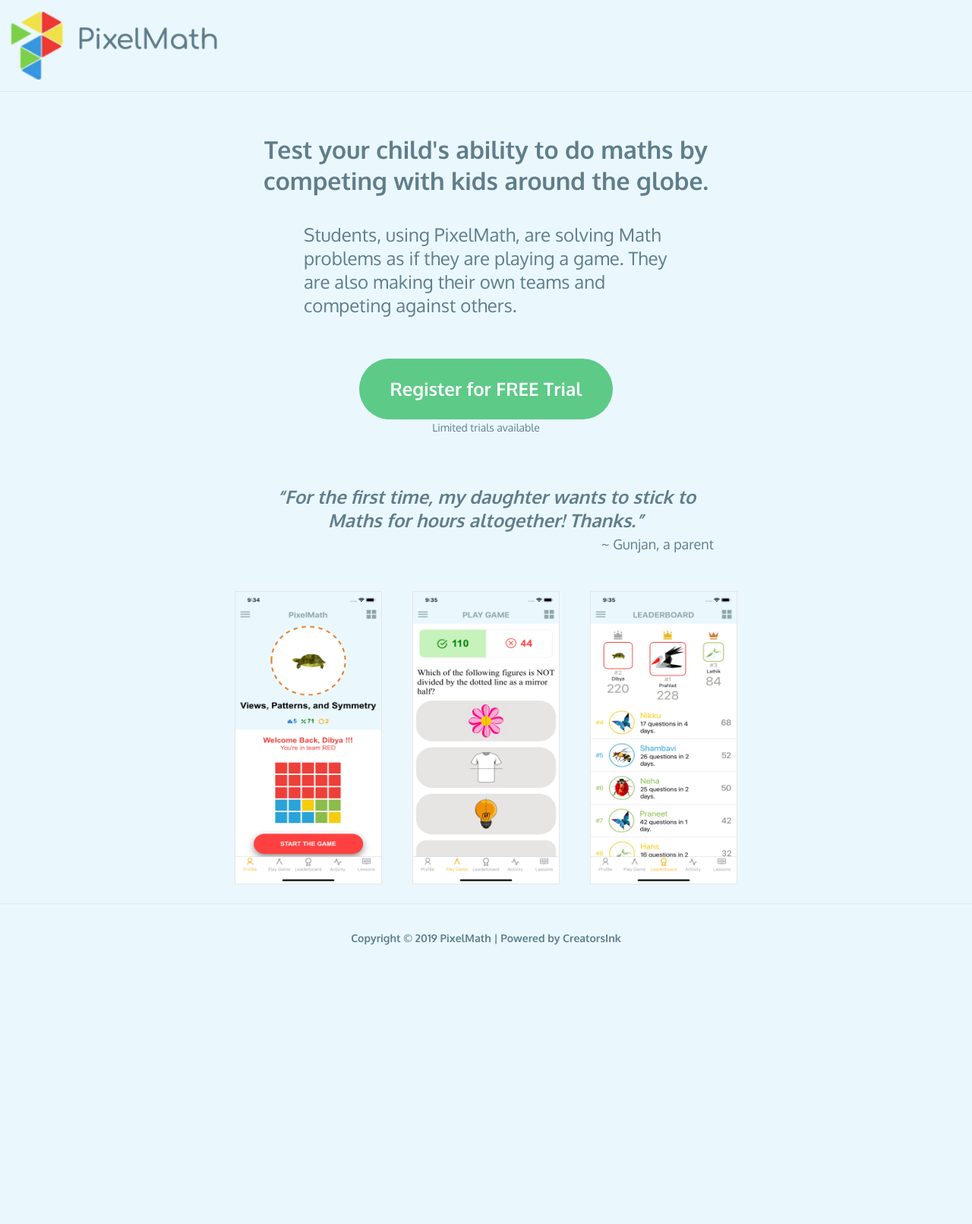
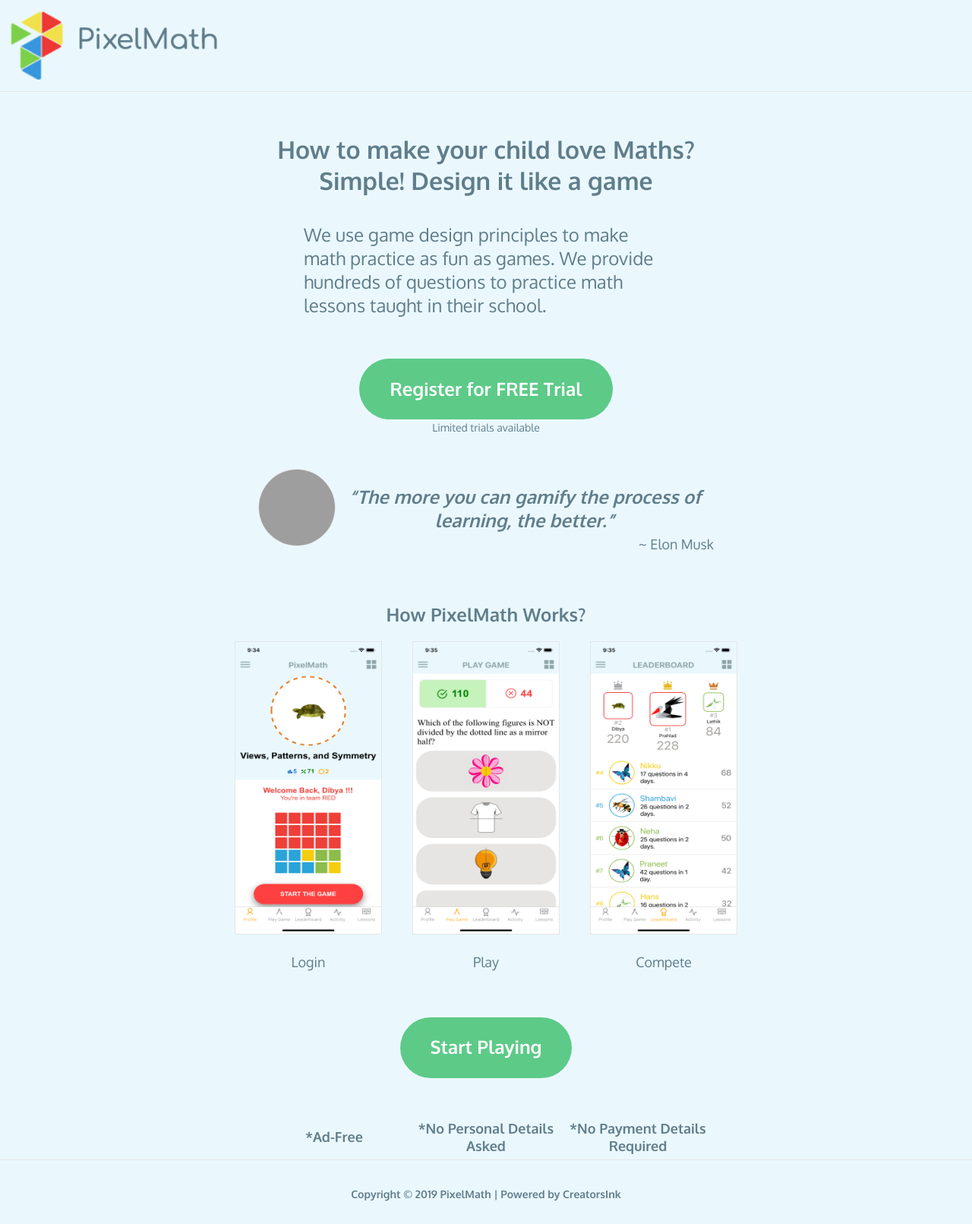
Before and after one commit to pixelmath/website, a Flask app: template templates/template_2.html in a window 1280 px wide. Shown: the whole page at 76% size. Before the commit the page ends 1244 px from the top, so only its background shows below. Run offline with Flask 2, Linux system fonts and the light colour scheme; the template is opened without the code that fills it, so the values that code supplies are empty; parts of the project's set-up code (start-up, migrations or seed data) failed here and were passed over; grey boxes are pictures that could not be loaded.

Commit message:
new template

```diff
--- a/templates/template_2.html
+++ b/templates/template_2.html
@@ -313,7 +313,7 @@
                   <tr>
                     <td class="pull-left mobile-header-padding-left" style="vertical-align: middle;">
                       <a href=""><img width="280" height="100" src="https://pixelmath.org/static/images/email_head.png" alt="logo"></a>
-                      <img src="https://pixelmath.org/api/email-open?guid=79f648e1-d322-4daa-8adb-97484ef74a89" style="display: none;">
+                      <img src="https://pixelmath.org/api/email-open?guid=c8930110-9249-4f17-b016-485f1ce0b769" style="display: none;">
                     </td>
                   </tr>
                 </table>
@@ -329,7 +329,9 @@
         <table cellspacing="0" cellpadding="0" width="600" class="w320">
           <tr>
             <td class="header-lg">
-              Test your child's ability to do maths by competing with kids around the globe.
+              <div>
+                How to make your child love Maths? Simple! Design it like a game
+              </div>
             </td>
           </tr>
         </table>
@@ -342,7 +344,83 @@
         <table cellspacing="0" cellpadding="0" width="600" class="w320">
           <tr>
             <td class="header-md free-text">
-              Students, using PixelMath, are solving Math problems as if they are playing a game. They are also making their own teams and competing against others.
+              We use game design principles to make math practice as fun as games. We provide hundreds of questions to practice math lessons taught in their school.
+            </td>
+          </tr>
+        </table>
+      </center>
+    </td>
+  </tr>
+  <tr>
+    <td align="center" valign="top" width="100%" style="background-color: #eaf8fe;" class="content-padding">
+      <center>
+        <table cellspacing="0" cellpadding="0" width="600" class="w320">
+          <tr style="margin-top: 20px">
+            <td class="button" colspan="2">
+              <div>
+                <a href="https://pixelmath.org?guid=c8930110-9249-4f17-b016-485f1ce0b769">
+                  <button class='btn-green2'>Register for FREE Trial</button>
+                </a>
+              </div>
+              <div>
+                Limited trials available
+              </div>
+            </td>
+          </tr>
+          <tr>
+            <td>
+              <a href=""><img width="100" height="100" src="https://static.independent.co.uk/s3fs-public/thumbnails/image/2018/08/08/17/elon-musk.jpg?w968h681" style="border: 1px solid #e5e5e5; border-radius: 50%;" alt="profile_screen"></a>
+            </td>
+            <td>
+              <div class="header-md">
+                <q style="font-style: italic;">The more you can gamify the process of learning, the better.</q>
+              </div>
+              <div class="header-sm" style="text-align: right;">
+                ~ Elon Musk
+              </div>
+            </td>
+          </tr>
+        </table>
+      </center>
+    </td>
+  </tr>
+  <tr>
+    <td align="center" valign="top" width="100%" style="background-color: #eaf8fe;" class="content-padding">
+      <center>
+        <table cellspacing="0" cellpadding="0" width="600" class="w320">
+          <tr>
+            <td colspan="3">
+              <div class="header-md">
+                How PixelMath Works?
+              </div>
+            </td>
+          </tr>
+          <tr>
+            <td style="padding: 20px">
+              <a href=""><img width="192" height="384" src="https://pixelmath.org/static/images/profile_screen.png" style="border: 1px solid #e5e5e5" alt="profile_screen"></a>
+            </td>
+            <td style="padding: 20px">
+              <a href=""><img width="192" height="384" src="https://pixelmath.org/static/images/question_screen.png" style="border: 1px solid #e5e5e5" alt="question_screen"></a>
+            </td>
+            <td style="padding: 20px">
+              <a href=""><img width="192" height="384" src="https://pixelmath.org/static/images/leaderboard_screen.png" style="border: 1px solid #e5e5e5" alt="leaderboard_screen"></a>
+            </td>
+          </tr>
+          <tr>
+            <td>
+              <div class="header-sm" style="text-align: center;">
+                Login
+              </div>
+            </td>
+            <td>
+              <div class="header-sm" style="text-align: center;">
+                Play
+              </div>
+            </td>
+            <td>
+              <div class="header-sm" style="text-align: center;">
+                Compete
+              </div>
             </td>
           </tr>
         </table>
@@ -356,22 +434,9 @@
           <tr style="margin-top: 20px">
             <td class="button">
               <div>
-                <a href="https://pixelmath.org?guid=79f648e1-d322-4daa-8adb-97484ef74a89">
-                  <button class='btn-green2'>Register for FREE Trial</button>
+                <a href="https://pixelmath.org?guid=c8930110-9249-4f17-b016-485f1ce0b769">
+                  <button class='btn-green2'>Start Playing</button>
                 </a>
-              </div>
-              <div>
-                Limited trials available
-              </div>
-            </td>
-          </tr>
-          <tr>
-            <td>
-              <div class="header-md">
-                <q style="font-style: italic;">For the first time, my daughter wants to stick to Maths for hours altogether! Thanks.</q>
-              </div>
-              <div class="header-sm" style="text-align: right;">
-                ~ Gunjan, a parent
               </div>
             </td>
           </tr>
@@ -383,15 +448,21 @@
     <td align="center" valign="top" width="100%" style="background-color: #eaf8fe;" class="content-padding">
       <center>
         <table cellspacing="0" cellpadding="0" width="600" class="w320">
-          <tr>
-            <td style="padding: 20px">
-              <a href=""><img width="192" height="384" src="https://pixelmath.org/static/images/profile_screen.png" style="border: 1px solid #e5e5e5" alt="profile_screen"></a>
+          <tr style="margin-top: 20px">
+            <td style="width: 33%;">
+              <span class="header-sm">
+                <b>*Ad-Free</b>
+              </span>
             </td>
-            <td style="padding: 20px">
-              <a href=""><img width="192" height="384" src="https://pixelmath.org/static/images/question_screen.png" style="border: 1px solid #e5e5e5" alt="question_screen"></a>
+            <td style="width: 33%;">
+              <span class="header-sm">
+                <b>*No Personal Details Asked</b>
+              </span>
             </td>
-            <td style="padding: 20px">
-              <a href=""><img width="192" height="384" src="https://pixelmath.org/static/images/leaderboard_screen.png" style="border: 1px solid #e5e5e5" alt="leaderboard_screen"></a>
+            <td style="width: 33%;">
+              <span class="header-sm">
+                <b>*No Payment Details Required</b>
+              </span>
             </td>
           </tr>
         </table>
```
